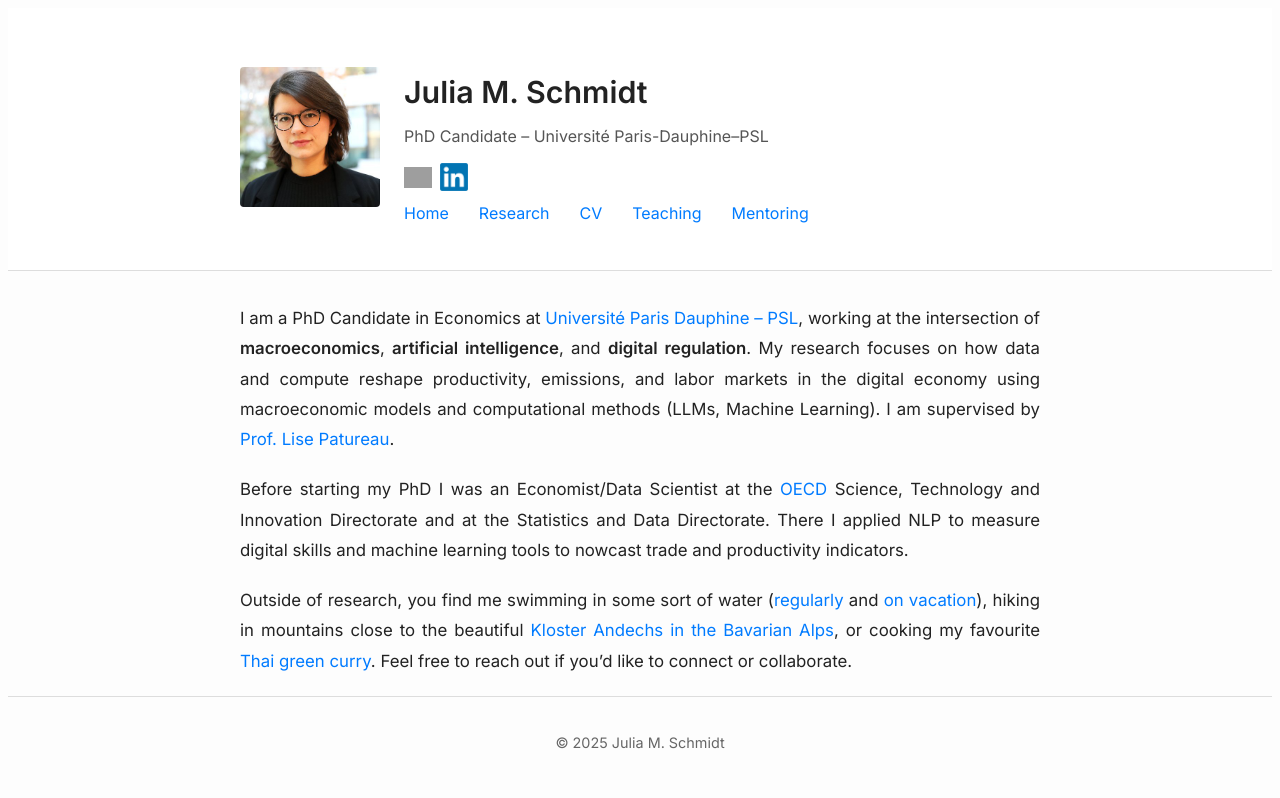
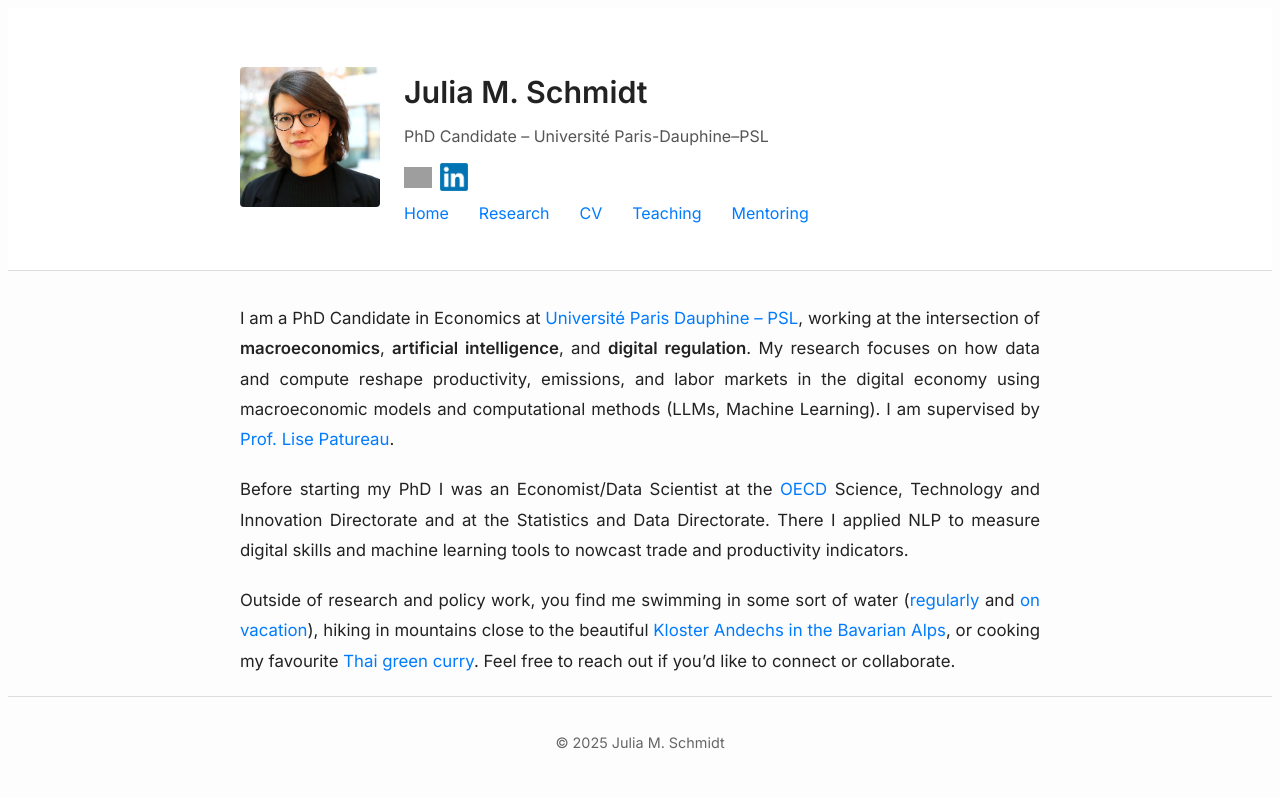
Before and after one commit to julia-m-schmidt/julia-m-schmidt.github.io, a Jekyll site: the page built from home.md, in a window 1280 px wide. Shown: the part 210-1008 px from the top of the page. Built offline with Jekyll 4.4.1, drawn with Linux system fonts in a browser that asks for light colours; grey boxes are pictures that could not be loaded.

Commit message:
Update home.md

```diff
--- a/home.md
+++ b/home.md
@@ -9,4 +9,4 @@
 
 Before starting my PhD I was an Economist/Data Scientist at the [OECD](https://www.oecd.org/en.html) Science, Technology and Innovation Directorate and at the Statistics and Data Directorate. There I applied NLP to measure digital skills and machine learning tools to nowcast trade and productivity indicators.
 
-Outside of research, you find me swimming in some sort of water ([regularly](https://www.leparisien.fr/paris-75/paris-75015/paris-la-piscine-keller-quinquagenaire-et-toujours-dans-le-bain-13-03-2017-6758721.php) and [on vacation](https://www.schloesser.bayern.de/deutsch/seen/objekte/ammersee.htm)), hiking in mountains close to the beautiful [Kloster Andechs in the Bavarian Alps](https://www.andechs.de/), or cooking my favourite [Thai green curry](https://hot-thai-kitchen.com/green-curry-new-2/). Feel free to reach out if you’d like to connect or collaborate.
+Outside of research and policy work, you find me swimming in some sort of water ([regularly](https://www.leparisien.fr/paris-75/paris-75015/paris-la-piscine-keller-quinquagenaire-et-toujours-dans-le-bain-13-03-2017-6758721.php) and [on vacation](https://www.schloesser.bayern.de/deutsch/seen/objekte/ammersee.htm)), hiking in mountains close to the beautiful [Kloster Andechs in the Bavarian Alps](https://www.andechs.de/), or cooking my favourite [Thai green curry](https://hot-thai-kitchen.com/green-curry-new-2/). Feel free to reach out if you’d like to connect or collaborate.
```
